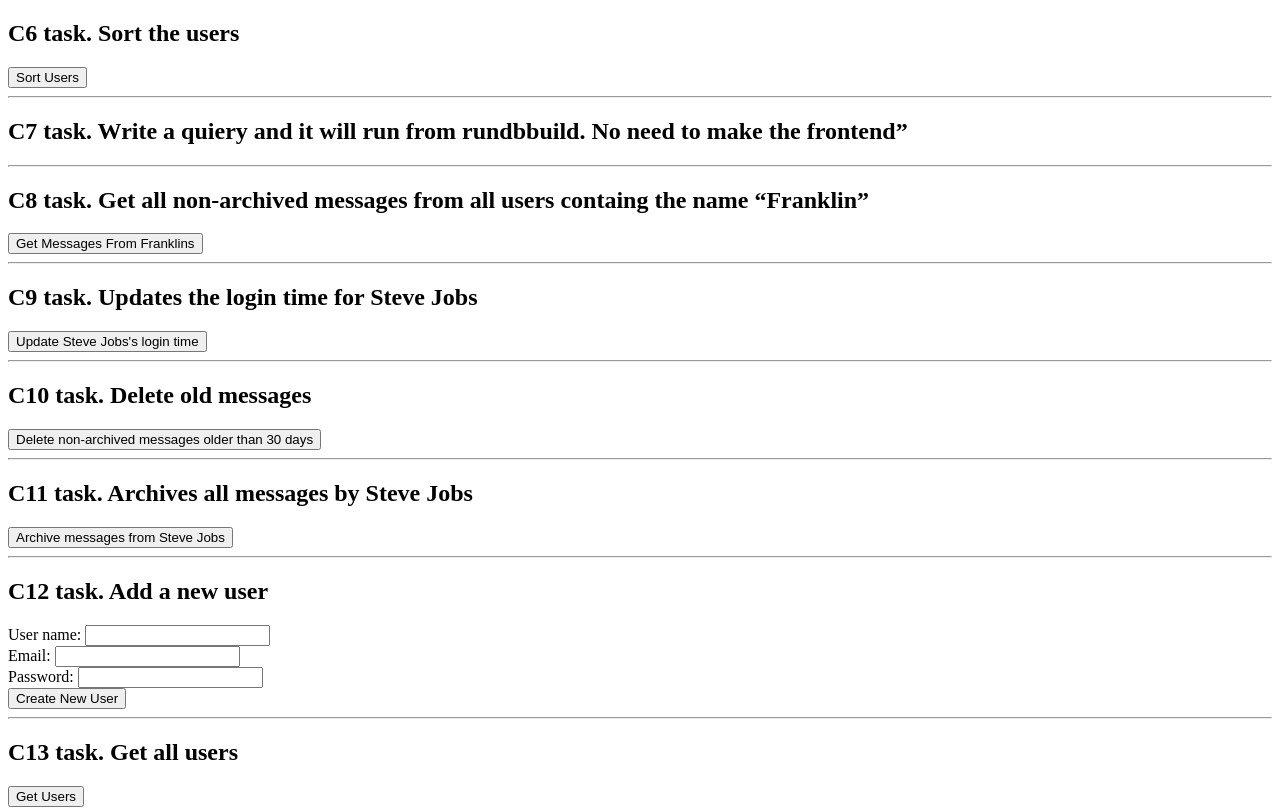
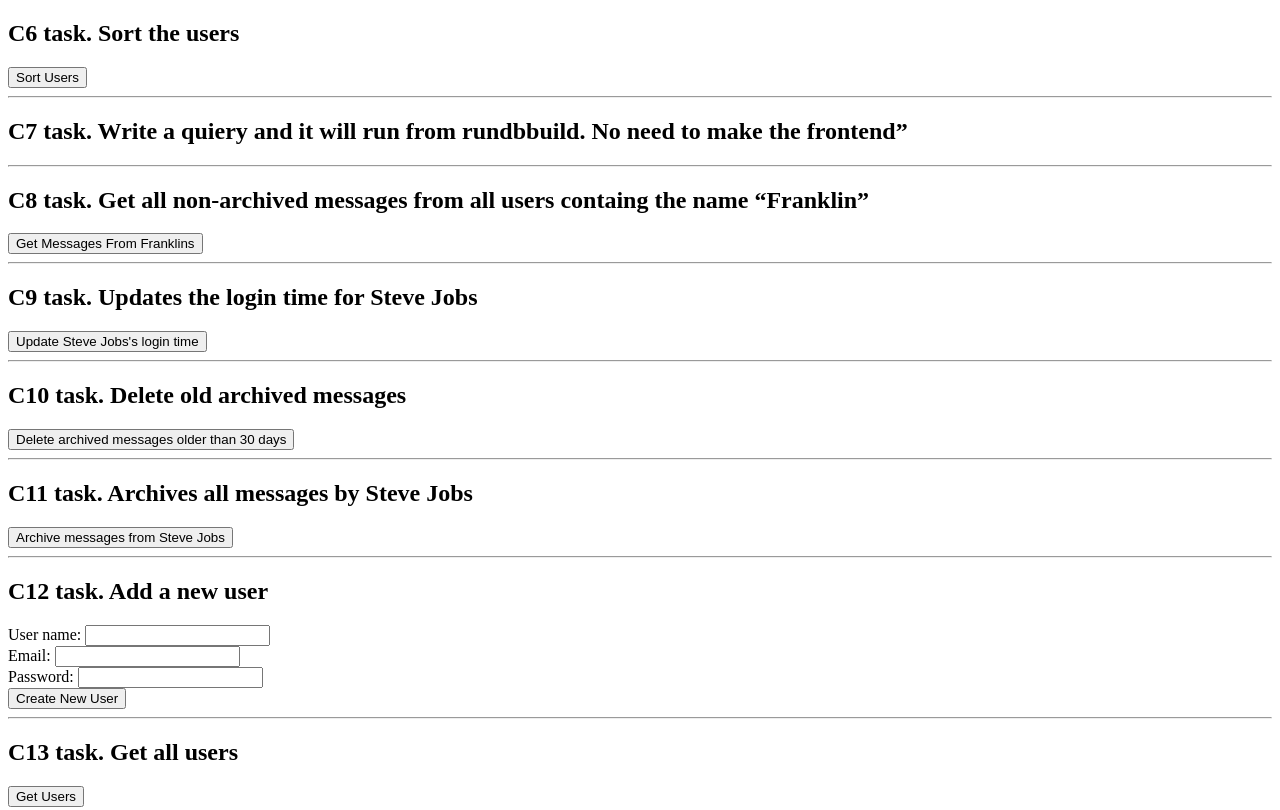
Before and after one commit to missKatiaPunter/node-starter, a website: page index.html in a window 1280 px wide. Shown: the top 810 px of the page. Drawn offline with Linux system fonts and the light colour scheme.

Commit message:
Update requirements for task C10
Archived messages older than 30 days should be deleted, not non-archived.

```diff
--- a/index.html
+++ b/index.html
@@ -45,10 +45,10 @@
 
     <hr>
 
-    <!-- C10 task. Creates a delete button to delete messages older than 30 days -->
-    <h2>C10 task. Delete old messages</h2>
+    <!-- C10 task. Creates a delete button to delete archived messages older than 30 days -->
+    <h2>C10 task. Delete old archived messages</h2>
     <form id="delete-messages-older-30-form">
-        <input type="submit" value="Delete non-archived messages older than 30 days">
+        <input type="submit" value="Delete archived messages older than 30 days">
     </form>
     <!-- Creates a div element where the update is shown -->
     <div id="show-messages-deleted"></div>
```
